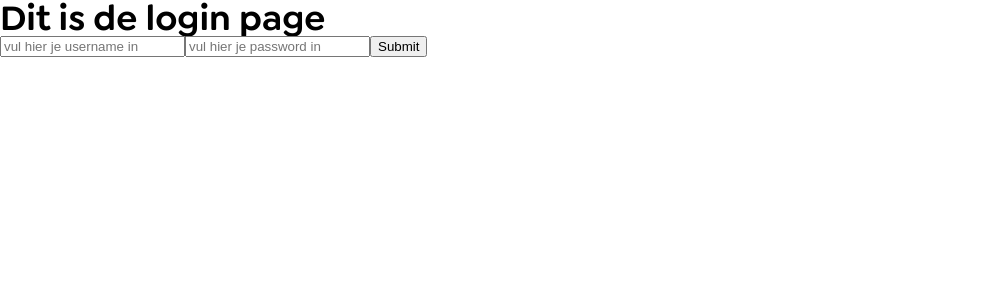
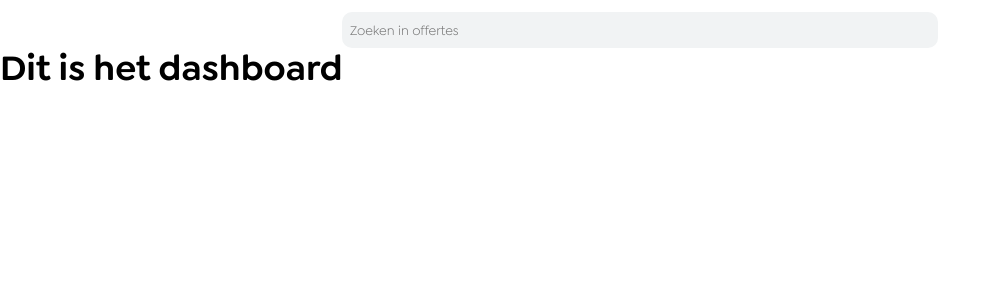
Before and after one commit to Techdemo/clientProvreed, a React (Create React App) app: page / in a window 1280 px wide. Shown: the top 300 px of the page, without its empty margins (0-1001 px from the left). Built offline with nearby package versions, Linux system fonts and the light colour scheme.

Commit message:
added searchbar

```diff
--- a/src/App.js
+++ b/src/App.js
@@ -7,13 +7,14 @@ import GlobalFonts from './theme/globalFonts'
 
 // import Dashboard from './pages/Dashboard'
 import LoginPage from './pages/Login'
+import Dashboard from './pages/Dashboard'
 
 function App() {
   return (
     <>
       <ThemeProvider theme={theme}>
         {/* hier komt de router */}
-        <LoginPage />
+        <Dashboard />
         <GlobalFonts />
         <GlobalStyle />
       </ThemeProvider>
--- /dev/null
+++ b/src/pages/Dashboard/components/Nav/index.js
@@ -0,0 +1,16 @@
+import React from 'react'
+
+import { NavigationContainer, NavigationContent } from './styled'
+import SearchBar from '../SearchBar/index'
+
+const Navigation = () => {
+  return (
+    <NavigationContainer>
+      <NavigationContent>
+        <SearchBar />
+      </NavigationContent>
+    </NavigationContainer>
+  )
+}
+
+export default Navigation
--- /dev/null
+++ b/src/pages/Dashboard/components/Nav/styled.js
@@ -0,0 +1,20 @@
+import styled from 'styled-components';
+
+export const NavigationContainer = styled.nav`
+  width: 100%;
+  height: 40px;
+  display: flex;
+  flex-direction: row;
+  background-color: ${props => props.theme.colors.white};
+  margin-top: 10px;
+`
+
+export const NavigationContent = styled.div`
+  margin: 0 auto;
+  max-width: 1200px;
+  width: 100%;
+  display: flex;
+  flex-direction: row;
+  align-items: center;
+  justify-content: center;
+`
--- /dev/null
+++ b/src/pages/Dashboard/components/SearchBar/index.js
@@ -0,0 +1,12 @@
+import React from 'react'
+
+import { Input } from './styled'
+// de hele box wordt 24
+const SearchBar = () => {
+  return (
+    <Input
+      placeholder="Zoeken in offertes" />
+  )
+}
+
+export default SearchBar
--- /dev/null
+++ b/src/pages/Dashboard/components/SearchBar/styled.js
@@ -0,0 +1,17 @@
+import styled from 'styled-components';
+
+export const Input = styled.input.attrs({
+  type: 'text'
+})`
+  background-color: ${props => props.theme.colors.gray};
+  height: 20px;
+  width: 580px;
+  padding: 8px;
+  border: none;
+  border-radius: 10px;
+  font-family: ${props => props.theme.fonts.primaryFont};
+  color: ${props => props.theme.colors.black};
+  :focus {
+    outline: none;
+  }
+`
--- a/src/pages/Dashboard/index.js
+++ b/src/pages/Dashboard/index.js
@@ -1,10 +1,14 @@
 import React from 'react'
+import Navigation from './components/Nav/index'
 
 import { Title } from './styled'
 
 const Dashboard = () => {
   return (
-    <Title>Welkom bij Provreed</Title>
+    <>
+      <Navigation />
+      <Title>Dit is het dashboard</Title>
+    </>
   )
 }
 
--- a/src/theme/theme.js
+++ b/src/theme/theme.js
@@ -2,7 +2,9 @@ export default {
   colors: {
     yellow: '#FFCC00',
     gray: '#F1F3F4',
+    darkGray: '#ABACAD',
     black: '#000000',
+    white: '#FFFFFF'
   },
   fonts: {
     primaryFont: 'Goldplay-Regular',
```
